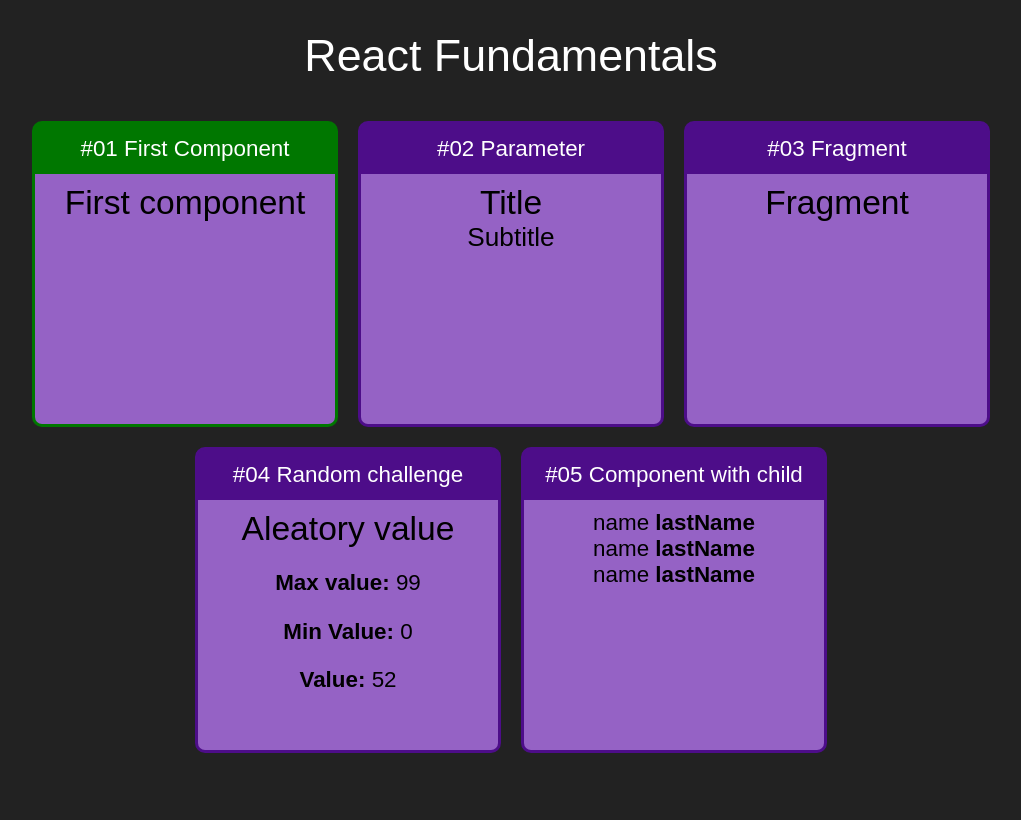
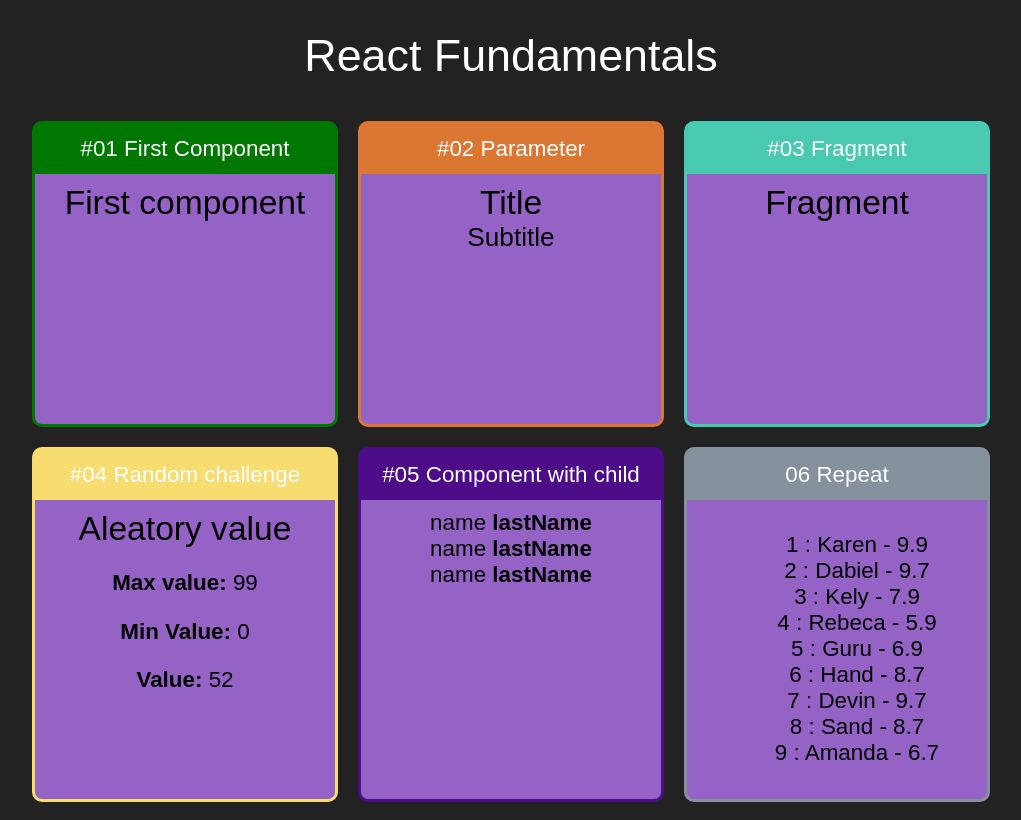
Before and after one commit to andreicampigotto/React-Study, a React (Create React App) app in the folder react-fundamentals/: page / in a window 1280 px wide. Shown: the whole page, without its empty margins (129-1150 px from the left). Built offline with nearby package versions, Linux system fonts and the light colour scheme.

Commit message:
created repeat  base

```diff
--- a/react-fundamentals/src/App.jsx
+++ b/react-fundamentals/src/App.jsx
@@ -6,7 +6,9 @@
 import Aleatory from "./components/basics/Aleatory";
 import Card from "./components/layouts/Card";
 import Family from "./components/basics/Family";
+import FamilyMember from "./components/basics/FamilyMember";
 import "./App.css";
+import ListStudents from "./components/repeat/listStudents";
 
 export default (_) => (
   <div className="App">
@@ -17,20 +19,30 @@
         <First />
       </Card>
 
-      <Card title="#02 Parameter">
+      <Card title="#02 Parameter" color="#DC7633">
         <Parameter title="Title" subtitle="Subtitle" />
       </Card>
 
-      <Card title="#03 Fragment">
+      <Card title="#03 Fragment" color="#48C9B0">
         <Fragment />
       </Card>
 
-      <Card title="#04 Random challenge" color = "#4D0D89">
+      <Card title="#04 Random challenge" color="#F7DC6F">
         <Aleatory min={0} max={99} />
       </Card>
 
-      <Card title="#05 Component with child" color = "#4D0D89">
-        <Family lastName="lastName"/>
+      <Card title="#05 Component with child" color="#4D0D89">
+        <Family lastName="lastName">
+          <FamilyMember name="name" />
+          <FamilyMember name="name" />
+          <FamilyMember name="name" />
+        </Family>
+      </Card>
+
+      <Card title="06 Repeat" color="#85929E">
+        <ListStudents>
+
+        </ListStudents>
       </Card>
     </div>
   </div>
--- a/react-fundamentals/src/components/basics/Family.jsx
+++ b/react-fundamentals/src/components/basics/Family.jsx
@@ -1,13 +1,11 @@
-import React from "react";
-import "./FamilyMember";
-import FamilyMember from "./FamilyMember";
+import React, { cloneElement } from "react";
 
 export default (props) => {
   return (
     <div>
-      <FamilyMember name="name" lastName={props.lastName}/>
-      <FamilyMember name="name" {...props}/>
-      <FamilyMember name="name" {...props}/>
+      {props.children.map((child, i) => {
+        return cloneElement(child, { ...props, key: i });
+      })}
     </div>
   );
 };
--- /dev/null
+++ b/react-fundamentals/src/components/repeat/listStudents.jsx
@@ -0,0 +1,24 @@
+import React from "react";
+import "../../data/students";
+import students from "../../data/students";
+
+export default (props) => {
+  //   const li1 = (
+  //     <li>
+  //       {students[0].id} - {students[0].name} - {students[0].value}
+  //     </li>
+  //   );
+
+  const studentsList = students.map((student) => {
+    return (
+      <li key={student.id}>
+        {student.id} : {student.name} - {student.value}
+      </li>
+    );
+  });
+  return (
+    <div>
+      <ul style={{ listStyle: "none" }}>{studentsList}</ul>
+    </div>
+  );
+};
--- /dev/null
+++ b/react-fundamentals/src/data/students.js
@@ -0,0 +1,11 @@
+export default[
+    {id: 1, name: 'Karen', value: 9.9},
+    {id: 2, name: 'Dabiel', value: 9.7},
+    {id: 3, name: 'Kely', value: 7.9},
+    {id: 4, name: 'Rebeca', value: 5.9},
+    {id: 5, name: 'Guru', value: 6.9},
+    {id: 6, name: 'Hand', value: 8.7},
+    {id: 7, name: 'Devin', value: 9.7},
+    {id: 8, name: 'Sand', value: 8.7},
+    {id: 9, name: 'Amanda', value: 6.7}
+]
```
